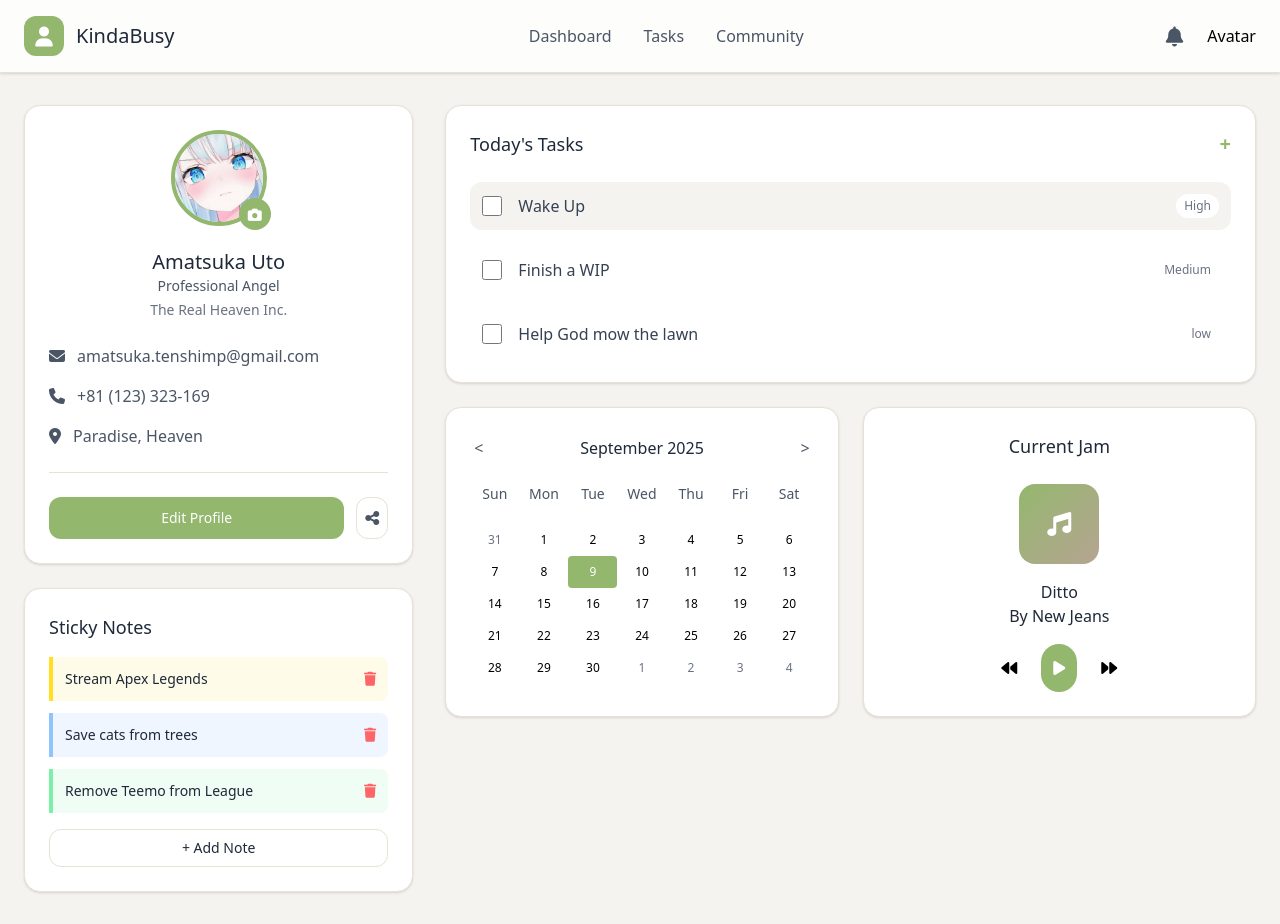
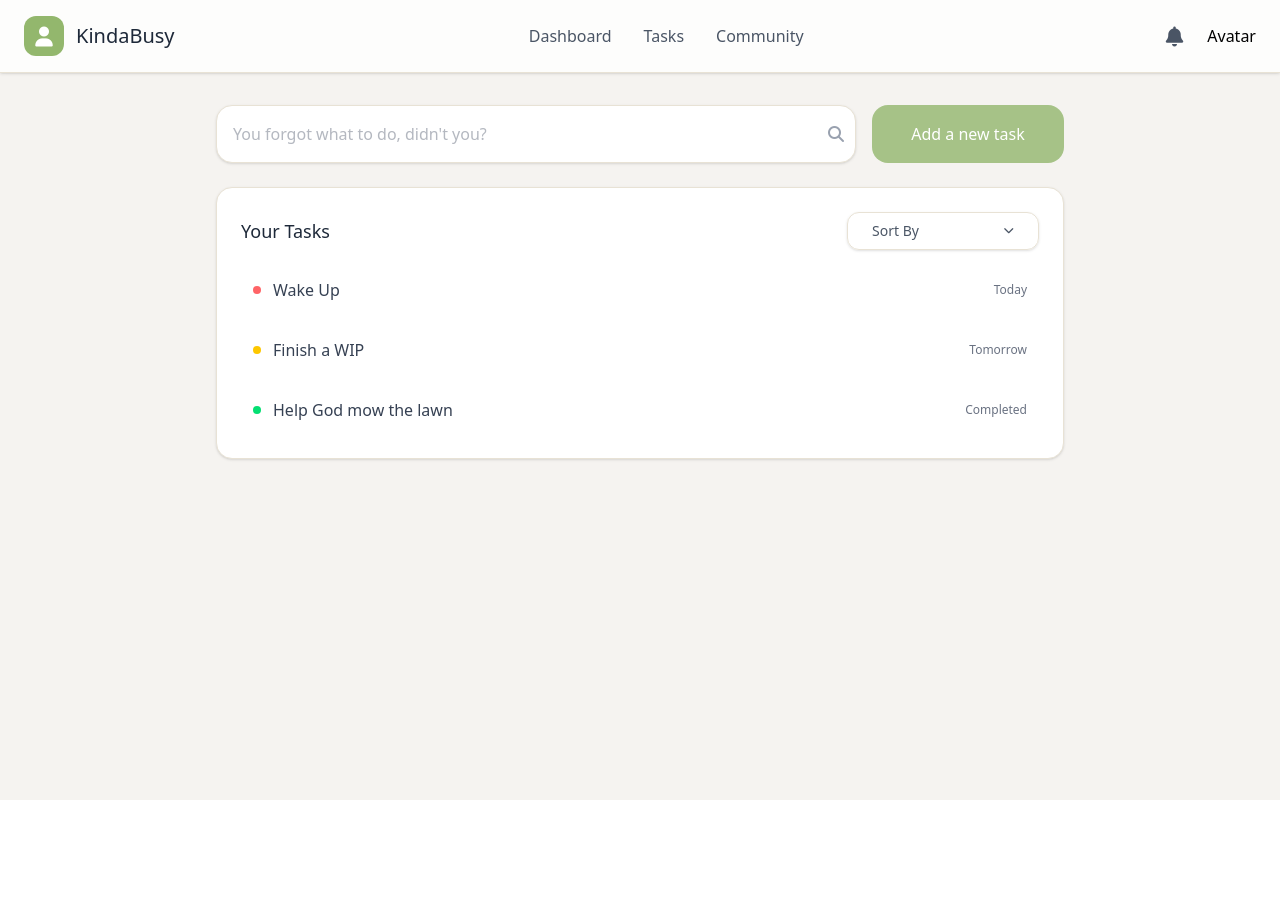
Before and after one commit to MarkLorens/KindaBusy, a React (Vite) app: page /task in a window 1280 px wide. After the commit the page ends 800 px from the top, so only its background shows below. Built offline with nearby package versions, Linux system fonts and the light colour scheme.

Commit message:
Added Task page.

```diff
--- a/package.json
+++ b/package.json
@@ -14,6 +14,7 @@
     "date-fns": "^4.1.0",
     "react": "^19.1.1",
     "react-dom": "^19.1.1",
+    "react-router-dom": "^7.8.2",
     "tailwindcss": "^4.1.12"
   },
   "devDependencies": {
--- a/src/App.jsx
+++ b/src/App.jsx
@@ -1,11 +1,17 @@
 import { useState } from "react";
+import { BrowserRouter, Routes, Route, Link } from "react-router-dom";
 import Login from "./pages/login";
 import Home from "./pages/home";
+import Task from "./pages/task";
+
 function App() {
   return (
-    <>
-      <Home />
-    </>
+    <BrowserRouter>
+      <Routes>
+        <Route path="/" element={<Home />} />
+        <Route path="/task" element={<Task />} />
+      </Routes>
+    </BrowserRouter>
   );
 }
 
--- a/src/components/navbar.jsx
+++ b/src/components/navbar.jsx
@@ -1,3 +1,6 @@
+import { Link } from "react-router-dom";
+import Task from "../pages/task";
+
 const Navbar = () => {
   return (
     <div id="Navbar" className="max-w-7xl mx-auto px-6 py-4">
@@ -12,12 +15,18 @@ const Navbar = () => {
           id="Items-Section"
           className="hidden md:flex items-center space-x-8 text-gray-600"
         >
-          <span className="hover:text-sage transition-colors font-medium cursor-pointer">
+          <Link
+            className="hover:text-sage transition-colors font-medium cursor-pointer"
+            to={"/"}
+          >
             Dashboard
-          </span>
-          <span className="hover:text-sage transition-colors font-medium cursor-pointer">
+          </Link>
+          <Link
+            className="hover:text-sage transition-colors font-medium cursor-pointer"
+            to={"/task"}
+          >
             Tasks
-          </span>
+          </Link>
           <span className="hover:text-sage transition-colors font-medium cursor-pointer">
             Community
           </span>
--- /dev/null
+++ b/src/pages/task.jsx
@@ -0,0 +1,106 @@
+import Navbar from "../components/navbar";
+import { useState } from "react";
+
+const Tasks = () => {
+  const [open, setOpen] = useState(false);
+  const [selected, setSelected] = useState("Sort By");
+
+  const options = ["Sort by deadline", "Sort by priority"];
+  return (
+    <div className="bg-cream min-h-screen">
+      <div className="bg-white/80 backdrop-blur-sm shadow-sm border-b border-warm sticky z-50">
+        <Navbar />
+      </div>
+      <main id="Main-Content" className="max-w-4xl mx-auto px-6 py-8 space-y-6">
+        <div id="Task-Tool" className="w-full flex space-x-4">
+          <div className="relative flex-1">
+            <input
+              type="text"
+              placeholder="You forgot what to do, didn't you?"
+              className="w-full bg-white rounded-2xl p-4 pr-10 shadow-sm border border-warm focus:outline-none focus:ring-2 focus:ring-sage focus:border-transparent text-txtLight"
+            />
+            <i className="fa-solid fa-magnifying-glass absolute right-3 top-1/2 -translate-y-1/2 text-gray-400"></i>
+          </div>
+          <button className="w-48 bg-sage/80 p-4 text-white rounded-2xl font-medium hover:bg-sage/60 hover:-translate-y-0.5 transition-all cursor-pointer">
+            Add a new task
+          </button>
+        </div>
+        <div
+          id="Recent-Task"
+          className="bg-white rounded-2xl shadow-sm border border-warm p-6"
+        >
+          <div
+            id="Task-Title"
+            className="flex items-center justify-between mb-4"
+          >
+            <h3 className="text-lg font-medium text-gray-800">Your Tasks</h3>
+            <div className="relative inline-block w-48">
+              {/* Dropdown button */}
+              <button
+                onClick={() => setOpen(!open)}
+                className="w-full flex items-center justify-between border border-warm rounded-xl py-2 px-6 text-sm text-gray-600 shadow-sm focus:outline-none focus:ring-2 focus:ring-sage focus:border-transparent"
+              >
+                <span className="truncate text-gray-600 font-medium">
+                  {selected}
+                </span>
+
+                {/* icon wrapper is a flex child so the glyph centers reliably */}
+                <span className="ml-2 flex items-center justify-center flex-shrink-0">
+                  <i
+                    className={`fa-solid fa-chevron-down fa-xs transform transition-transform ${
+                      open ? "rotate-180" : ""
+                    }`}
+                    aria-hidden="true"
+                  />
+                </span>
+              </button>
+
+              {/* Dropdown menu */}
+              {open && (
+                <ul className="absolute z-10 mt-2 w-full bg-white border border-warm rounded-xl shadow-sm">
+                  {options.map((option, idx) => (
+                    <li
+                      key={idx}
+                      onClick={() => {
+                        setSelected(option);
+                        setOpen(false);
+                      }}
+                      className="cursor-pointer px-6 py-2 text-sm text-gray-600 hover:bg-cream rounded-xl"
+                    >
+                      {option}
+                    </li>
+                  ))}
+                </ul>
+              )}
+            </div>
+          </div>
+          <div className="space-y-3" id="Tasks-List">
+            <div className="flex items-center justify-between p-3 rounded-xl hover:bg-cream">
+              <div className="flex items-center space-x-3">
+                <div className="w-2 h-2 rounded-full bg-red-400"></div>
+                <span className="text-gray-700">Wake Up</span>
+              </div>
+              <span className="text-xs text-gray-500">Today</span>
+            </div>
+            <div className="flex items-center justify-between p-3 rounded-xl hover:bg-cream">
+              <div className="flex items-center space-x-3">
+                <div className="w-2 h-2 rounded-full bg-yellow-400"></div>
+                <span className="text-gray-700">Finish a WIP</span>
+              </div>
+              <span className="text-xs text-gray-500">Tomorrow</span>
+            </div>
+            <div className="flex items-center justify-between p-3 rounded-xl hover:bg-cream">
+              <div className="flex items-center space-x-3">
+                <div className="w-2 h-2 rounded-full bg-green-400"></div>
+                <span className="text-gray-700">Help God mow the lawn</span>
+              </div>
+              <span className="text-xs text-gray-500">Completed</span>
+            </div>
+          </div>
+        </div>
+      </main>
+    </div>
+  );
+};
+
+export default Tasks;
```
Also changed, not shown: 1 other file (tests, documents, lock files or other folders).
